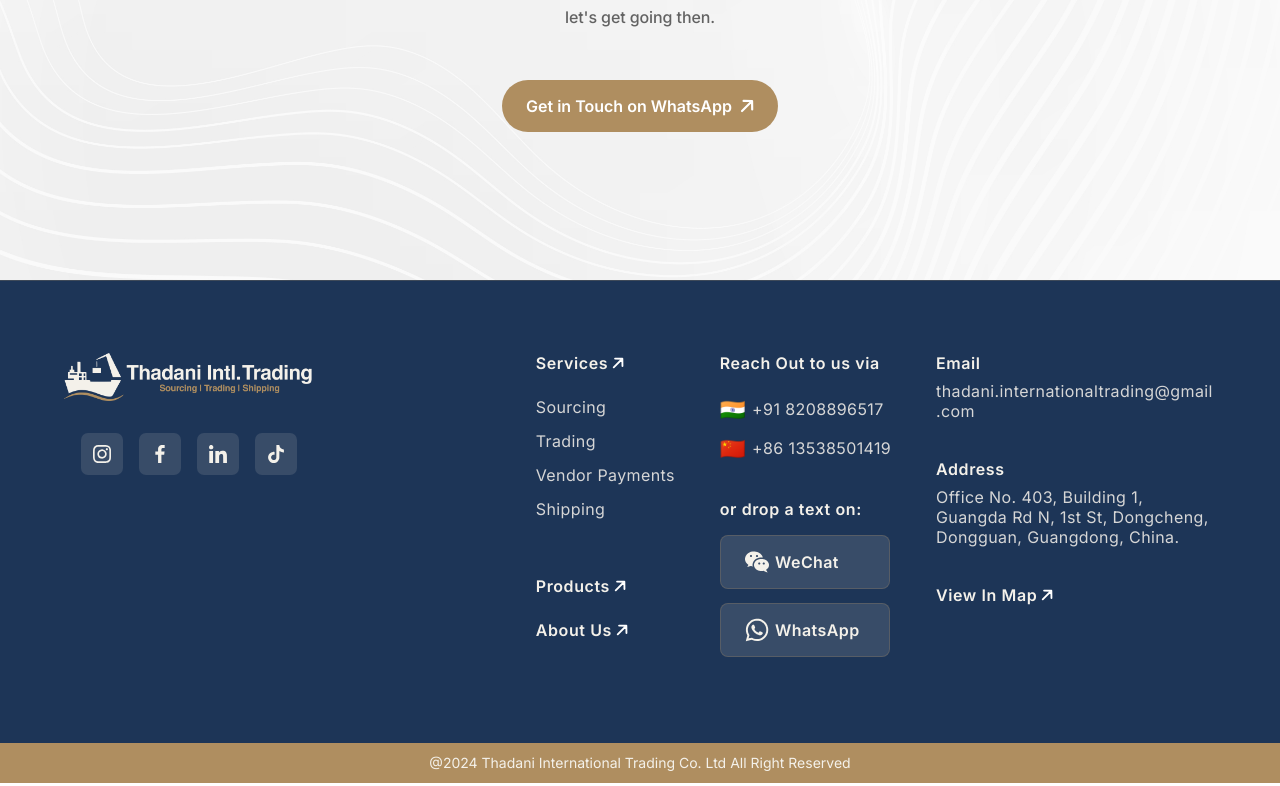
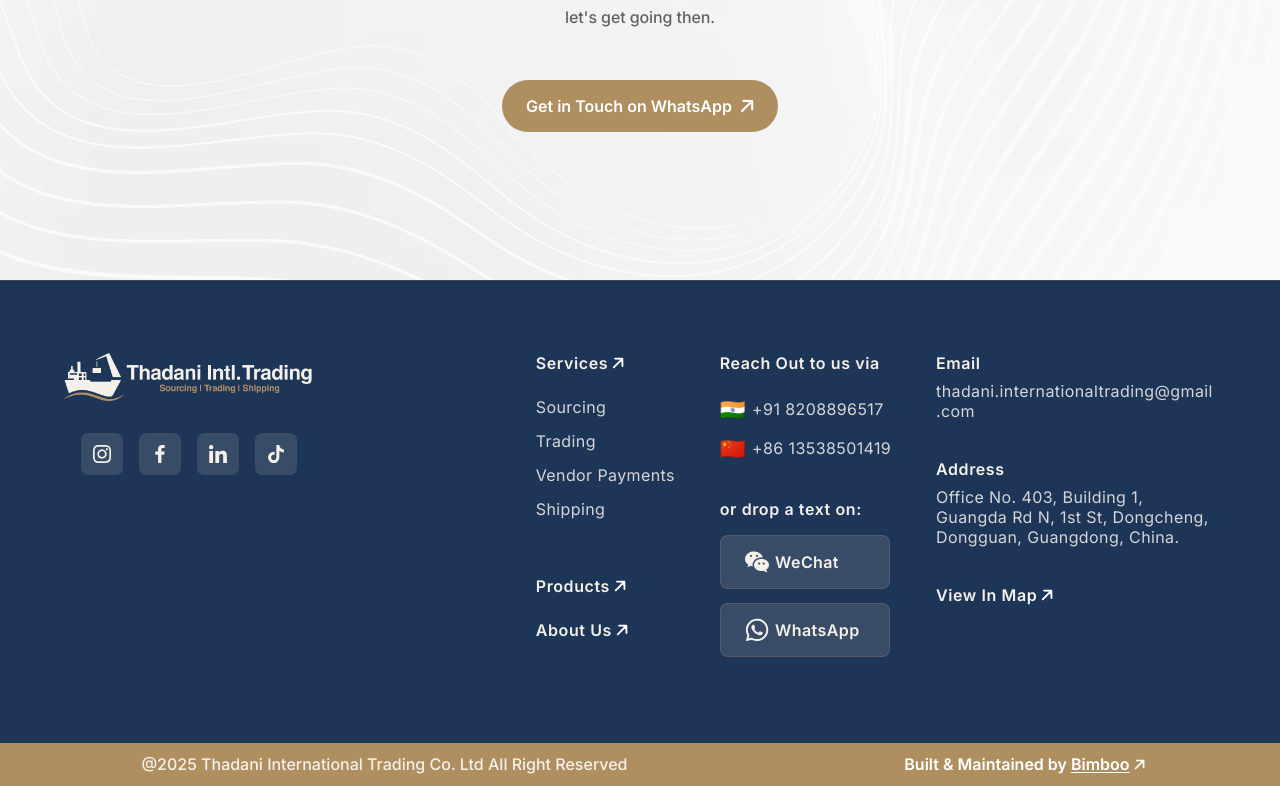
Before and after one commit to gabbar-singhh/titc, a Next.js app: page /product in a window 1280 px wide. Shown: the part 3092-3878 px from the top of the page. Built offline with nearby package versions, Linux system fonts and the light colour scheme; what @radix-ui/themes would draw is missing.

Commit message:
bimboo footer -added

```diff
--- a/src/Components/FooterSection/FooterSection.jsx
+++ b/src/Components/FooterSection/FooterSection.jsx
@@ -22,7 +22,9 @@ const FooterSection = () => {
 
   const openWhatsAppHandler = () => {
     const phoneNumber = "918208896517";
-    const message = encodeURIComponent("Hello Kayyush, I visited your website and I'd be interested to know more!");
+    const message = encodeURIComponent(
+      "Hello Kayyush, I visited your website and I'd be interested to know more!"
+    );
     const url = `https://wa.me/${phoneNumber}?text=${message}`;
     window.open(url, "_blank", "noopener,noreferrer");
   };
@@ -154,7 +156,19 @@ const FooterSection = () => {
       </div>
 
       <div className={styles.lower_foot}>
-        @2024 Thadani International Trading Co. Ltd All Right Reserved
+        <p>@2025 Thadani International Trading Co. Ltd All Right Reserved</p>
+        <Link href={"https://www.bimboo.co/"} className={`${styles.bimboo} highlight_effect`}>
+          Built & Maintained by{" "}
+          <span
+            style={{
+              textDecoration: "underline",
+              textUnderlineOffset: "1.5px",
+            }}
+          >
+            Bimboo
+          </span>{" "}
+          <img src="/icons/arrow_up_right.svg" alt="arrow up right icon" />
+        </Link>
       </div>
     </footer>
   );
--- a/src/Components/FooterSection/FooterSection.module.css
+++ b/src/Components/FooterSection/FooterSection.module.css
@@ -236,16 +236,38 @@
 }
 
 .lower_foot {
-    font-size: 14px;
+    display: flex;
+    align-items: center;
+    justify-content: space-around;
+    background-color: var(--accent);
+}
+
+.lower_foot p {
+    font-size: 1rem;
     line-height: 135%;
-    font-weight: 400;
+    font-weight: 500;
     color: var(--creamy-white);
     padding: 10px;
     text-align: center;
-    background-color: var(--accent);
     border-top: 1px solid #af8e603b;
 }
 
+.lower_foot .bimboo {
+    font-size: 1rem;
+    font-weight: 600;
+    display: flex;
+    align-items: center;
+    justify-content: center;
+    gap: 4px;
+    cursor: pointer;
+    color: #fff !important;
+    padding: 4px;
+}
+
+.lower_foot .bimboo img {
+    height: 11px;
+    width: auto;
+}
 
 /* MEDIA QUERIES */
 @media screen and (min-width: 0px) and (max-width: 359px) {
@@ -276,14 +298,12 @@
         margin-bottom: 2.8rem;
     }
 
-
     .col_contact h3 {
         margin-bottom: 1rem;
     }
 
     .col_contact ul li {
         margin-bottom: 0.5rem;
-
     }
 
     .droptext {
@@ -310,6 +330,17 @@
     }
 
     .col_email ul {}
+
+    .lower_foot {
+        flex-direction: column;
+        gap: 0.5rem;
+    }
+
+    .lower_foot p {
+        width: 95%;
+        line-height: 120%;
+        padding: 4px;
+    }
 }
 
 /* AVERAGE MOBILE DEVICES  */
@@ -337,14 +368,12 @@
         margin-bottom: 2.8rem;
     }
 
-
     .col_contact h3 {
         margin-bottom: 1rem;
     }
 
     .col_contact ul li {
         margin-bottom: 0.5rem;
-
     }
 
     .droptext {
@@ -371,6 +400,17 @@
     }
 
     .col_email ul {}
+
+    .lower_foot {
+        flex-direction: column;
+        gap: 0.5rem;
+    }
+
+    .lower_foot p {
+        width: 95%;
+        line-height: 120%;
+        padding: 4px;
+    }
 }
 
 /* IPADS AND TABLETS  */
@@ -389,8 +429,7 @@
         display: grid;
         align-items: start;
         justify-content: center;
-        grid-template-columns:
-            repeat(2, minmax(200px, 1fr));
+        grid-template-columns: repeat(2, minmax(200px, 1fr));
     }
 
     .right_container .col_email ul {
@@ -403,6 +442,17 @@
 
     .col_email ul li p {
         width: 224px;
+    }
+
+    .lower_foot {
+        flex-direction: column;
+        gap: 0.5rem;
+    }
+
+    .lower_foot p {
+        width: 95%;
+        line-height: 120%;
+        padding: 4px;
     }
 }
 
@@ -423,7 +473,6 @@
         flex-direction: row;
         align-items: center;
         gap: 5rem;
-
     }
 
     .left_container .logo_img {
@@ -437,11 +486,16 @@
         flex-direction: column;
         width: 224px;
     }
+
+    .lower_foot p {
+        width: 256px;
+        line-height: 120%;
+        padding: 4px;
+    }
 }
 
 /* DESKTOP AND LARGE SCREEN */
 @media screen and (min-width: 1025px) and (max-width: 1200px) {
-
     .upper_foot {
         padding: 72px 24px;
     }
@@ -457,9 +511,7 @@
 
 /* EXTRA LARGE SCREENS & TV */
 @media screen and (min-width: 1201px) and (max-width: 1405px) {
-
     .right_container {
         gap: 2.8rem;
     }
-
 }
--- a/src/components/FooterSection/FooterSection.module.css
+++ b/src/components/FooterSection/FooterSection.module.css
@@ -236,16 +236,38 @@
 }
 
 .lower_foot {
-    font-size: 14px;
+    display: flex;
+    align-items: center;
+    justify-content: space-around;
+    background-color: var(--accent);
+}
+
+.lower_foot p {
+    font-size: 1rem;
     line-height: 135%;
-    font-weight: 400;
+    font-weight: 500;
     color: var(--creamy-white);
     padding: 10px;
     text-align: center;
-    background-color: var(--accent);
     border-top: 1px solid #af8e603b;
 }
 
+.lower_foot .bimboo {
+    font-size: 1rem;
+    font-weight: 600;
+    display: flex;
+    align-items: center;
+    justify-content: center;
+    gap: 4px;
+    cursor: pointer;
+    color: #fff !important;
+    padding: 4px;
+}
+
+.lower_foot .bimboo img {
+    height: 11px;
+    width: auto;
+}
 
 /* MEDIA QUERIES */
 @media screen and (min-width: 0px) and (max-width: 359px) {
@@ -276,14 +298,12 @@
         margin-bottom: 2.8rem;
     }
 
-
     .col_contact h3 {
         margin-bottom: 1rem;
     }
 
     .col_contact ul li {
         margin-bottom: 0.5rem;
-
     }
 
     .droptext {
@@ -310,6 +330,17 @@
     }
 
     .col_email ul {}
+
+    .lower_foot {
+        flex-direction: column;
+        gap: 0.5rem;
+    }
+
+    .lower_foot p {
+        width: 95%;
+        line-height: 120%;
+        padding: 4px;
+    }
 }
 
 /* AVERAGE MOBILE DEVICES  */
@@ -337,14 +368,12 @@
         margin-bottom: 2.8rem;
     }
 
-
     .col_contact h3 {
         margin-bottom: 1rem;
     }
 
     .col_contact ul li {
         margin-bottom: 0.5rem;
-
     }
 
     .droptext {
@@ -371,6 +400,17 @@
     }
 
     .col_email ul {}
+
+    .lower_foot {
+        flex-direction: column;
+        gap: 0.5rem;
+    }
+
+    .lower_foot p {
+        width: 95%;
+        line-height: 120%;
+        padding: 4px;
+    }
 }
 
 /* IPADS AND TABLETS  */
@@ -389,8 +429,7 @@
         display: grid;
         align-items: start;
         justify-content: center;
-        grid-template-columns:
-            repeat(2, minmax(200px, 1fr));
+        grid-template-columns: repeat(2, minmax(200px, 1fr));
     }
 
     .right_container .col_email ul {
@@ -403,6 +442,17 @@
 
     .col_email ul li p {
         width: 224px;
+    }
+
+    .lower_foot {
+        flex-direction: column;
+        gap: 0.5rem;
+    }
+
+    .lower_foot p {
+        width: 95%;
+        line-height: 120%;
+        padding: 4px;
     }
 }
 
@@ -423,7 +473,6 @@
         flex-direction: row;
         align-items: center;
         gap: 5rem;
-
     }
 
     .left_container .logo_img {
@@ -437,11 +486,16 @@
         flex-direction: column;
         width: 224px;
     }
+
+    .lower_foot p {
+        width: 256px;
+        line-height: 120%;
+        padding: 4px;
+    }
 }
 
 /* DESKTOP AND LARGE SCREEN */
 @media screen and (min-width: 1025px) and (max-width: 1200px) {
-
     .upper_foot {
         padding: 72px 24px;
     }
@@ -457,9 +511,7 @@
 
 /* EXTRA LARGE SCREENS & TV */
 @media screen and (min-width: 1201px) and (max-width: 1405px) {
-
     .right_container {
         gap: 2.8rem;
     }
-
 }
--- a/src/styles/globals.css
+++ b/src/styles/globals.css
@@ -49,22 +49,27 @@ body::-webkit-scrollbar-thumb {
   border-radius: 0.5em;
 }
 
+.highlight_effect {
+  position: relative;
+  z-index: 1;
+}
 
-/* MEDIA QUERIES */
-@media screen and (min-width: 0px) and (max-width: 359px) {}
+.highlight_effect::before {
+  content: '';
+  position: absolute;
+  z-index: -1;
+  top: 0;
+  bottom: 0;
+  left: -0.25em;
+  right: -0.25em;
+  /* background-color: hsla(341, 97%, 59%, 0.75); */
+  background-color: #4901a3;
+  transform-origin: center right;
+  transform: scaleX(0);
+  transition: transform 0.2s ease-in-out;
+}
 
-
-/* AVERAGE MOBILE DEVICES  */
-@media screen and (min-width: 360px) and (max-width: 480px) {}
-
-/* IPADS AND TABLETS  */
-@media screen and (min-width: 481px) and (max-width: 768px) {}
-
-/* SMALL SCREEN */
-@media screen and (min-width: 769px) and (max-width: 1024px) {}
-
-/* DESKTOP AND LARGE SCREEN */
-@media screen and (min-width: 1025px) and (max-width: 1200px) {}
-
-/* EXTRA LARGE SCREENS & TV */
-@media screen and (min-width: 1201px) {}
+.highlight_effect:hover::before {
+  transform: scaleX(1);
+  transform-origin: center left;
+}
```
Also changed, not shown: src/components/FooterSection/FooterSection.jsx (+16 -2 lines).
